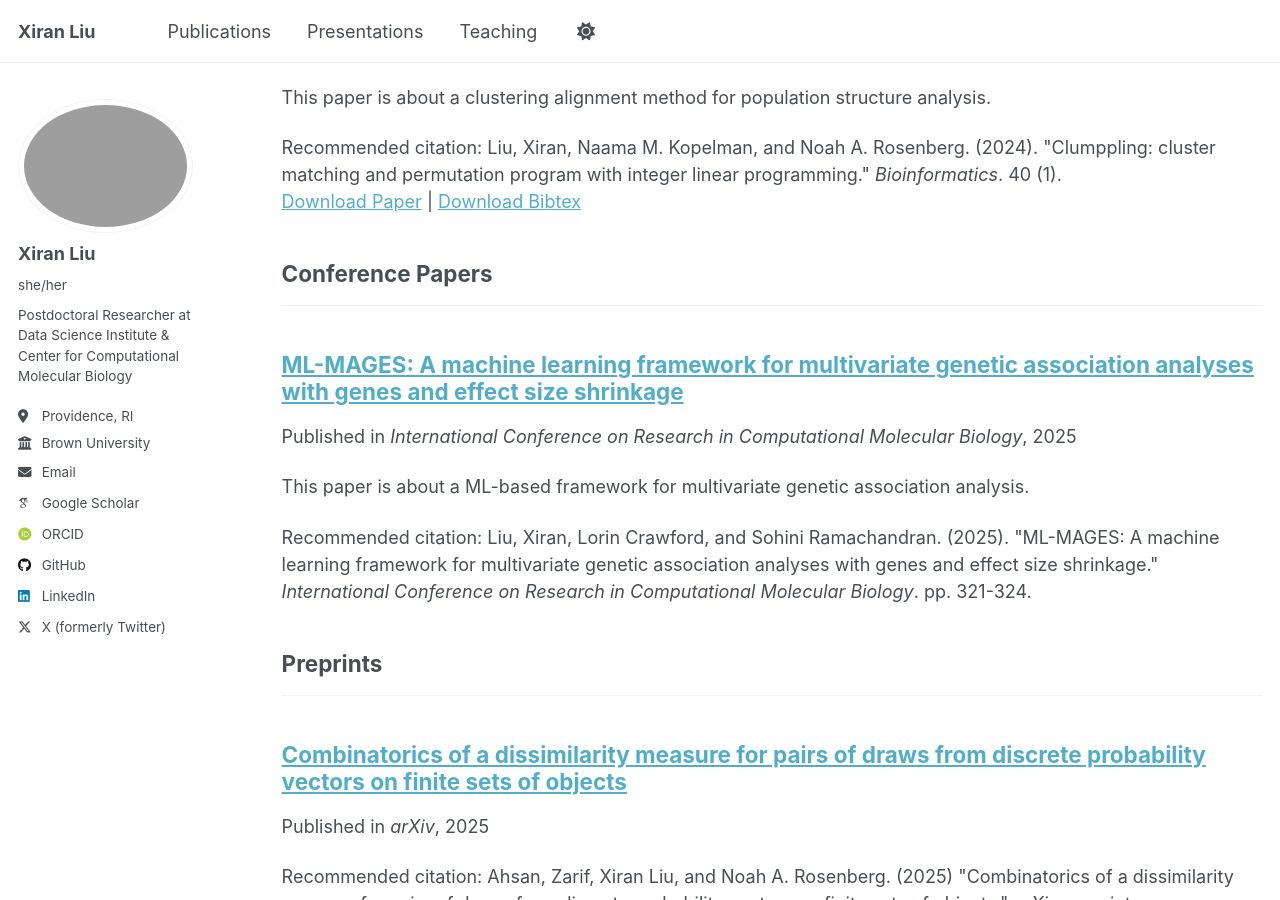
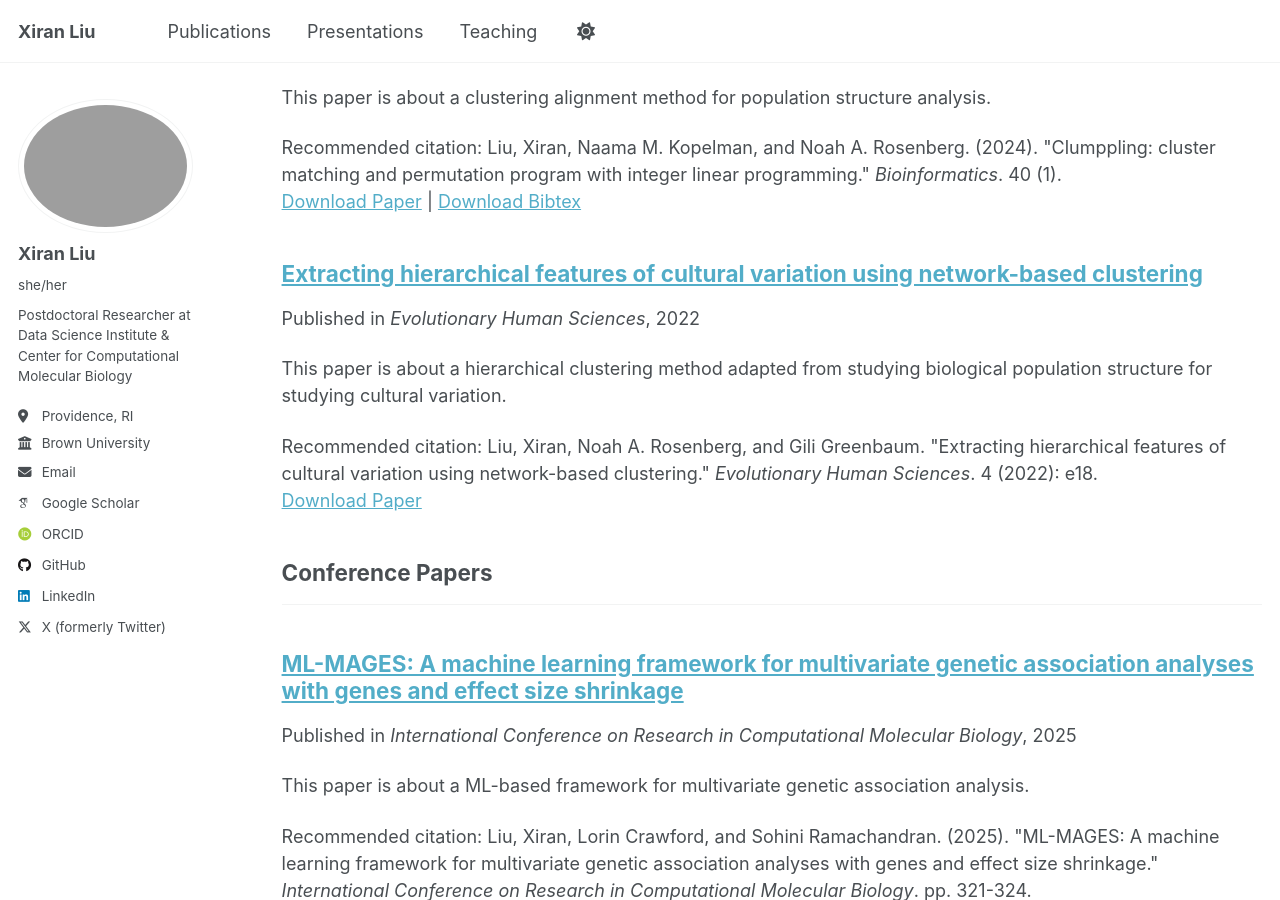
Before and after one commit to xr-cc/xr-cc.github.io, a Jekyll site: the page built from _pages/publications.html, in a window 1280 px wide and 900 px high, scrolled down 316 px. Built offline with Jekyll 4.4.1, drawn with Linux system fonts in a browser that asks for light colours; some web fonts are replaced; a script that is not in the unit is left out.

Commit message:
add paper

```diff
--- /dev/null
+++ b/_publications/extracting2022.md
@@ -0,0 +1,13 @@
+---
+title: "Extracting hierarchical features of cultural variation using network-based clustering"
+collection: publications
+category: manuscripts
+permalink: /publication/extracting 2022
+excerpt: 'This paper is about a hierarchical clustering method adapted from studying biological population structure for studying cultural variation.'
+date: 2022-01-01
+venue: 'Evolutionary Human Sciences'
+# slidesurl: 'https://academicpages.github.io/files/slides1.pdf'
+paperurl: 'https://doi.org/10.1017/ehs.2022.15'
+# bibtexurl: 'https://xr-cc.github.io/files/LiuEtAl2024Clumppling.bib'
+citation: 'Liu, Xiran, Noah A. Rosenberg, and Gili Greenbaum. &quot;Extracting hierarchical features of cultural variation using network-based clustering.&quot; <i>Evolutionary Human Sciences</i>. 4 (2022): e18.'
+---
```
Also changed, not shown: _pages/about.md (+6 -3 lines).
